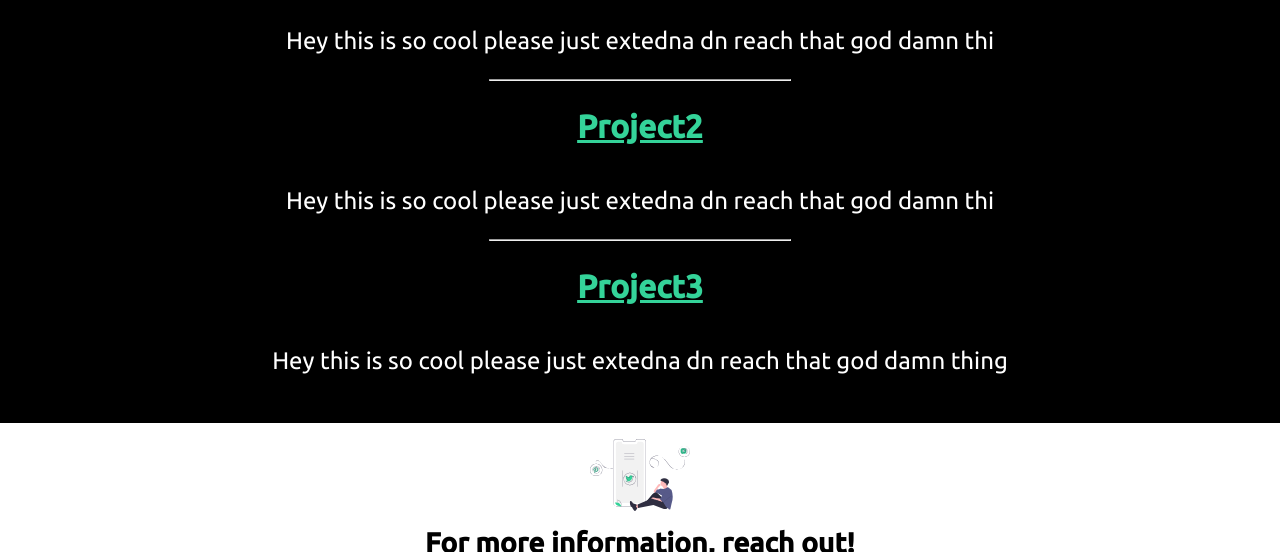
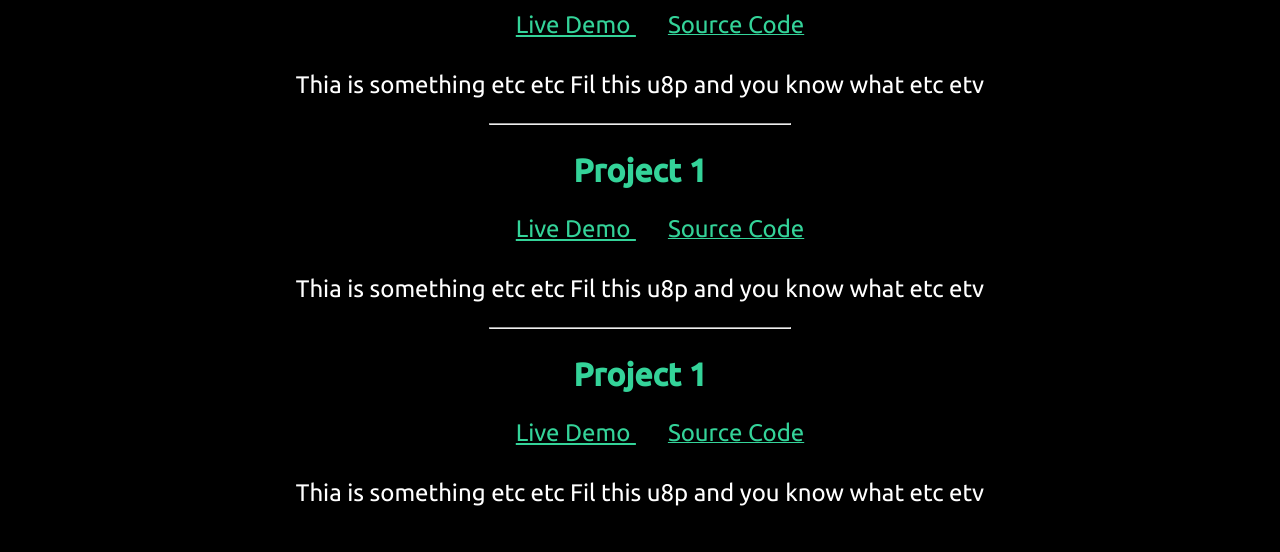
Before and after one commit to rjsrishabh26/Portfolio, a plain HTML site: page projects.html in a window 1280 px wide. Shown: the part 610-1162 px from the top of the page. Drawn offline with nearby package versions, Linux system fonts and the light colour scheme.

Commit message:
-feat: Projects Button

```diff
--- a/projects.html
+++ b/projects.html
@@ -33,27 +33,56 @@
     <img class="img-intro" src="Images/project.svg" />
 
     <div class="black-cont container">
-        <div>
-            <h2 class="name"><a class = "link-heading" href="/">Project1</a>
-             </h2>
-            <p>Hey this is so cool please just extedna dn reach that god damn thi</p>
-       </div>
+        <h2 class="name">Project 1</h2>
+        <ul class="social-links list-non-bullet name">
+            <li class="list-item-inline inline">
+                <a class="link-heading name1" href="/">Live Demo
+                </a>
+            </li>
+            <li class="list-item-inline inline">
+                <a class="link-heading name" href="/"><span class="name1"> Source Code </span>
+                </a>
+            </li>
+        </ul>
+        <p>
+            Thia is something etc etc Fil this u8p and you know what etc etv
+        </p>
        <hr>
        <div>
-           <h2 class="name"><a class = "link-heading" href="/">Project2</a>
-          </h2>
-           <p>Hey this is so cool please just extedna dn reach that god damn thi</p>
-      </div>
+        <h2 class="name">Project 1</h2>
+        <ul class="social-links list-non-bullet name">
+            <li class="list-item-inline inline">
+                <a class="link-heading name1" href="/">Live Demo
+                </a>
+            </li>
+            <li class="list-item-inline inline">
+                <a class="link-heading name" href="/"><span class="name1"> Source Code </span>
+                </a>
+            </li>
+        </ul>
+        <p>
+            Thia is something etc etc Fil this u8p and you know what etc etv
+
       <hr>
-      <div>
-        <h2 class="name"><a class = "link-heading" href="/">Project3</a>
-           <br>
-        </h2>
-        <p>Hey this is so cool please just extedna dn reach that god damn thing </p>
-        </div>
+      <h2 class="name">Project 1</h2>
+      <ul class="social-links list-non-bullet name">
+        <li class="list-item-inline inline">
+            <a class="link-heading name1" href="/">Live Demo
+            </a>
+        </li>
+        <li class="list-item-inline inline">
+            <a class="link-heading name" href="/"><span class="name1"> Source Code </span>
+            </a>
+        </li>
+    </ul>
+    <p>
+        Thia is something etc etc Fil this u8p and you know what etc etv
+    </p>
     </div>
-    <img class="img-footer" src="Images/footer.svg" />
+</div>
+
     <footer class="footer">
+        <img class="img-footer" src="Images/footer.svg" />
         <div class="footer-header">For more information, reach out!</div>
         <ul class="social-links list-non-bullet">
             <li class="list-item-inline inline">
--- a/styles.css
+++ b/styles.css
@@ -23,7 +23,7 @@ h2{
 
 body{
     font-family: 'Ubuntu', sans-serif;
-    margin: 0px, 300px;
+    margin: 0px;
     /* font-weight: bold; */
     text-align: center;
     margin: 0px;
@@ -101,6 +101,7 @@ body{
 }
 .name{
     color: var(--green);
+
 }
 .black-cont{
     background-color: var(--black);
@@ -235,3 +236,8 @@ hr{
     bottom: 0;
     height: 100%;
   }
+.name1{
+    color: var(--green);
+    font-size: x-large;
+
+}
```
Also changed, not shown: blog.html (+2 -1 lines).
